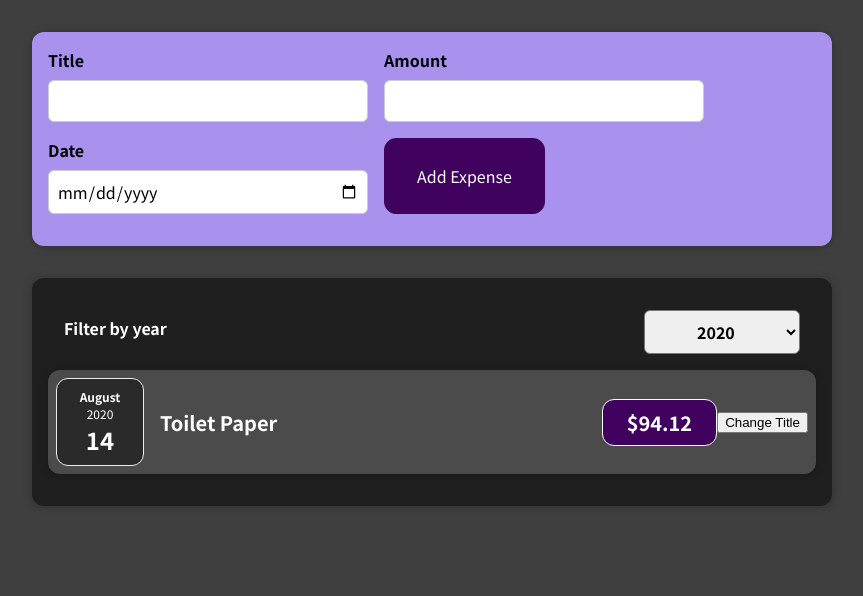
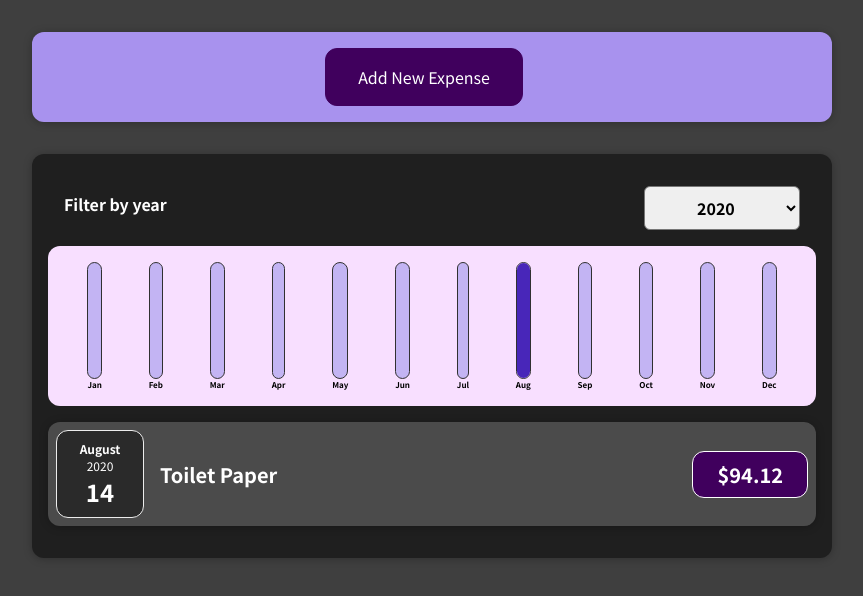
Before and after one commit to Edwardtoonela/react-expense-tracker, a React (Create React App) app: page / in a window 1280 px wide. Shown: the top 596 px of the page, without its empty margins (208-1071 px from the left). Built offline with nearby package versions, Linux system fonts and the light colour scheme.

Commit message:
expense tracker done

```diff
--- /dev/null
+++ b/src/components/Chart/Chart.css
@@ -0,0 +1,9 @@
+.chart {
+  padding: 1rem;
+  border-radius: 12px;
+  background-color: #f8dfff;
+  text-align: center;
+  display: flex;
+  justify-content: space-around;
+  height: 10rem;
+}
--- /dev/null
+++ b/src/components/Chart/Chart.js
@@ -0,0 +1,24 @@
+import React from 'react';
+
+import ChartBar from './ChartBar';
+import './Chart.css'
+
+const Chart = (props) => {
+  const dataPointValues = props.dataPoints.map(dataPoint => dataPoint.value);
+  const totalMaximum = Math.max(...dataPointValues);
+
+  return (
+    <div className="chart">
+      {props.dataPoints.map((dataPoint) => (
+        <ChartBar
+          key={dataPoint.label}
+          value={dataPoint.value}
+          maxValue={totalMaximum}
+          label={dataPoint.label}
+        />
+      ))}
+    </div>
+  );
+};
+
+export default Chart;
--- /dev/null
+++ b/src/components/Chart/ChartBar.css
@@ -0,0 +1,30 @@
+.chart-bar {
+  height: 100%;
+  display: flex;
+  flex-direction: column;
+  align-items: center;
+}
+
+.chart-bar__inner {
+  height: 100%;
+  width: 100%;
+  border: 1px solid #313131;
+  border-radius: 12px;
+  background-color: #c3b4f3;
+  overflow: hidden;
+  display: flex;
+  flex-direction: column;
+  justify-content: flex-end;
+}
+
+.chart-bar__fill {
+  background-color: #4826b9;
+  width: 100%;
+  transition: all 1s ease-out;
+}
+
+.chart-bar__label {
+  font-weight: bold;
+  font-size: 0.5rem;
+  text-align: center;
+}
--- /dev/null
+++ b/src/components/Chart/ChartBar.js
@@ -0,0 +1,25 @@
+import React from "react";
+
+import "./ChartBar.css";
+
+const ChartBar = (props) => {
+  let barFillHeight = "0%";
+
+  if (props.maxValue > 0) {
+    barFillHeight = Math.round((props.value / props.maxValue) * 100) + "%";
+  }
+
+  return (
+    <div className="chart-bar">
+      <div className="chart-bar__inner">
+        <div
+          className="chart-bar__fill"
+          style={{ height: barFillHeight }}
+        ></div>
+      </div>
+      <div className="chart-bar__label">{props.label}</div>
+    </div>
+  );
+};
+
+export default ChartBar;
--- a/src/components/Expenses/ExpenseItem.js
+++ b/src/components/Expenses/ExpenseItem.js
@@ -9,10 +9,10 @@
 
   const [title, setTitle] = useState(props.title);
 
-  const clickHandler = () => {
+  /*const clickHandler = () => {
     setTitle(`Updated!`);
     console.log(title);
-  };
+  };*/
 
   return (
     <Card className="expense-item">
@@ -21,7 +21,7 @@
         <h2>{title}</h2>
         <div className="expense-item__price">${props.amount}</div>
       </div>
-      <button onClick={clickHandler}>Change Title</button>
+      {/* <button onClick={clickHandler}>Change Title</button> */}
     </Card>
   );
 }
--- a/src/components/Expenses/Expenses.js
+++ b/src/components/Expenses/Expenses.js
@@ -1,7 +1,8 @@
 import React, {useState} from 'react';
 
-import ExpenseItem from './ExpenseItem';
+import ExpensesList from './ExpensesList';
 import ExpensesFilter from './ExpensesFilter'
+import ExpensesChart from './ExpensesChart';
 import Card from '../UI/Card';
 import './Expenses.css';
 
@@ -34,17 +35,12 @@
     <div>
       <Card className="expenses">
 
-        <ExpensesFilter selected= {filteredYear} onChangeFilter = { filterChangeHandler } />
-
-        {filteredExpenses.map(expense => (
-          <ExpenseItem
-            key={expense.id}
-            title= {expense.title}
-            amount={expense.amount}
-            date={expense.date}
-          />
-        ))}
-
+        <ExpensesFilter
+         selected= {filteredYear}
+         onChangeFilter = { filterChangeHandler }
+        />
+        <ExpensesChart expenses = {filteredExpenses} />
+        <ExpensesList items={filteredExpenses}/>
       </Card>
     </div>
   )
--- /dev/null
+++ b/src/components/Expenses/ExpensesChart.js
@@ -0,0 +1,29 @@
+import React from "react";
+
+import Chart from "../Chart/Chart";
+
+const ExpensesChart = (props) => {
+  const chartDataPoints = [
+    { label: "Jan", value: 0 },
+    { label: "Feb", value: 0 },
+    { label: "Mar", value: 0 },
+    { label: "Apr", value: 0 },
+    { label: "May", value: 0 },
+    { label: "Jun", value: 0 },
+    { label: "Jul", value: 0 },
+    { label: "Aug", value: 0 },
+    { label: "Sep", value: 0 },
+    { label: "Oct", value: 0 },
+    { label: "Nov", value: 0 },
+    { label: "Dec", value: 0 },
+  ];
+
+  for (const expense of props.expenses) {
+    const expenseMonth = expense.date.getMonth();
+    chartDataPoints[expenseMonth].value += expense.amount;
+  }
+
+  return <Chart dataPoints={chartDataPoints} />;
+};
+
+export default ExpensesChart;
--- /dev/null
+++ b/src/components/Expenses/ExpensesList.css
@@ -0,0 +1,9 @@
+.expenses-list {
+  list-style: none;
+  padding: 0;
+}
+
+.expenses-list__fallback {
+  color: white;
+  text-align: center;
+}
--- /dev/null
+++ b/src/components/Expenses/ExpensesList.js
@@ -0,0 +1,25 @@
+import React from 'react';
+
+import ExpenseItem from './ExpenseItem';
+import './ExpensesList.css';
+
+const ExpensesList = (props) => {
+  if (props.items.length === 0) {
+    return <h2 className='expenses-list__fallback'>Found no expenses.</h2>;
+  }
+
+  return (
+    <ul className='expenses-list'>
+      {props.items.map((expense) => (
+        <ExpenseItem
+          key={expense.id}
+          title={expense.title}
+          amount={expense.amount}
+          date={expense.date}
+        />
+      ))}
+    </ul>
+  );
+};
+
+export default ExpensesList;
--- a/src/components/NewExpense/ExpenseForm.js
+++ b/src/components/NewExpense/ExpenseForm.js
@@ -39,7 +39,7 @@
 
     const expenseData = {
         title: enteredTitle,
-        amount: enteredAmount,
+        amount: +enteredAmount,
         date: new Date(enteredDate)
     };
 
@@ -64,6 +64,7 @@
           <label>Date</label>
           <input type="date" min="2020-01-01" max="2022-12-31" value={enteredDate} onChange={dateChangeHandler} />
         </div>
+          <button type="button" onClick={props.onCancel} >Cancel</button>
           <button type="submit" >Add Expense</button>
       </div>
     </form>
--- a/src/components/NewExpense/NewExpense.js
+++ b/src/components/NewExpense/NewExpense.js
@@ -1,9 +1,11 @@
-import React from 'react';
+import React, { useState } from 'react';
 
 import ExpenseForm from './ExpenseForm';
 import './NewExpense.css';
 
 const NewExpense = (props) => {
+  const [isEditing, setIsEditing] = useState(false);
+
   const saveExpenseDataHandler = (enteredExpenseData) => {
     const expenseData = {
       ...enteredExpenseData,
@@ -12,9 +14,18 @@
     props.onAddExpense(expenseData);
   };
 
+  const startEditingHandler = () => {
+    setIsEditing(true);
+  };
+
+  const stopEditingHandler = () => {
+    setIsEditing(false);
+  };
+
   return(
     <div className="new-expense">
-      <ExpenseForm onSaveExpenseData = {saveExpenseDataHandler} />
+      {!isEditing && <button onClick= {startEditingHandler}>Add New Expense</button>}
+      {isEditing && <ExpenseForm onSaveExpenseData = {saveExpenseDataHandler} onCancel={stopEditingHandler} />}
     </div>
   )
 };
```
Also changed, not shown: 1 other file (tests, documents, lock files or other folders).
